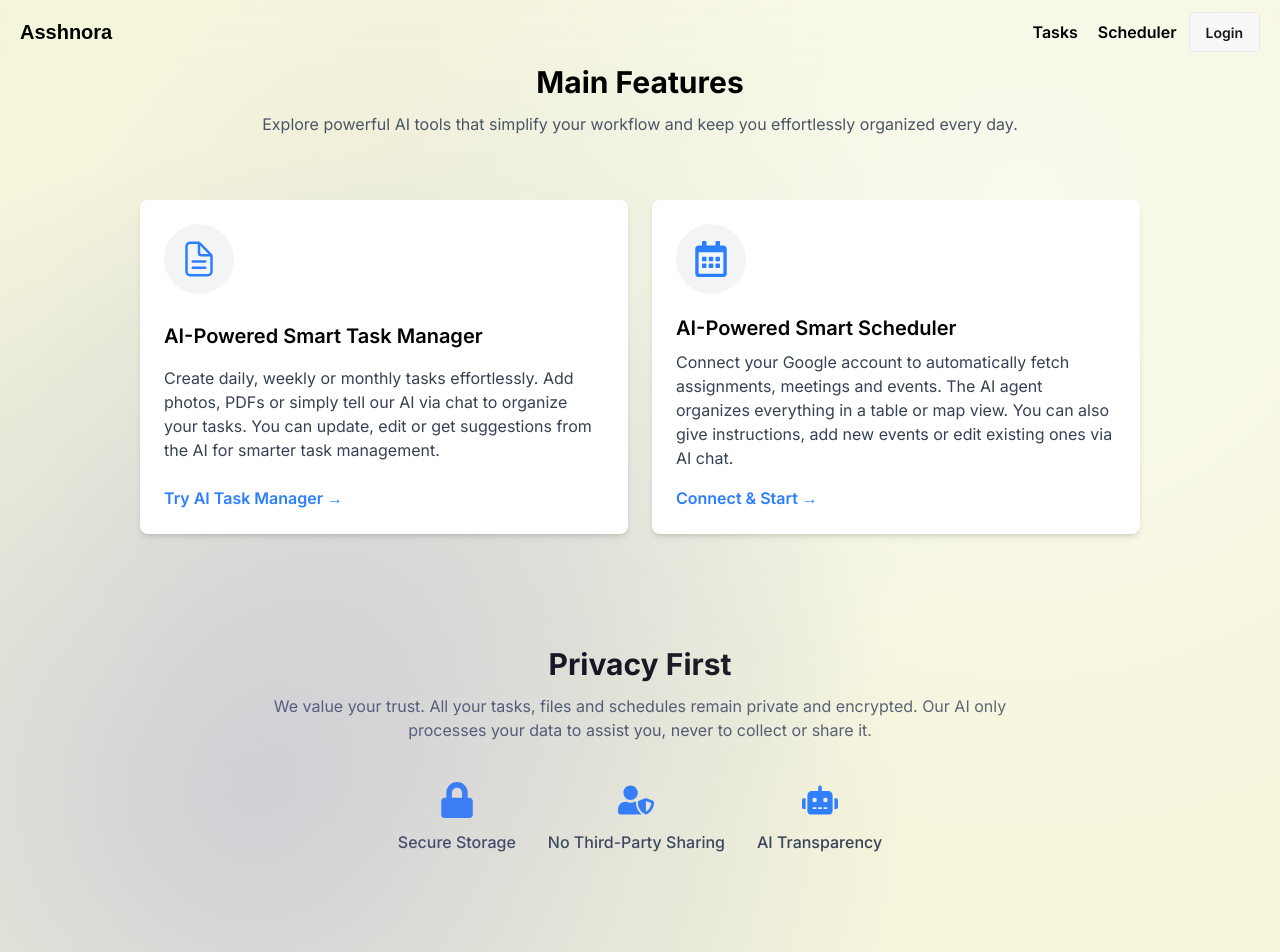
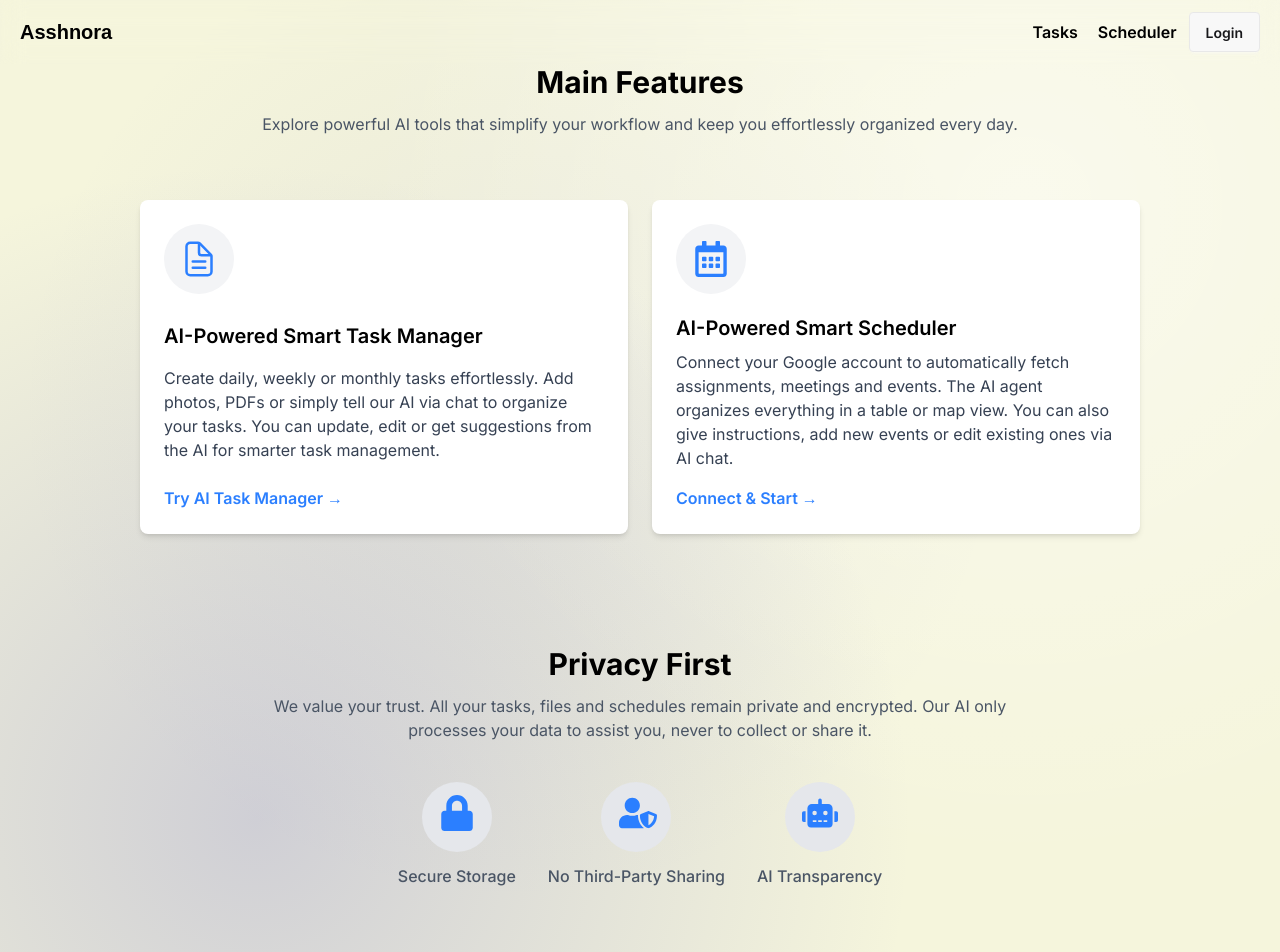
Before and after one commit to tahmid-khan-hub/Asshnora, a Next.js app: page / in a window 1280 px wide. Shown: the top 952 px of the page. Built offline with nearby package versions, Linux system fonts and the light colour scheme; a web font is replaced by a local one.

Commit message:
Updated and styled the privacy section icons and text

```diff
--- a/src/app/Privacy/Privacy.tsx
+++ b/src/app/Privacy/Privacy.tsx
@@ -1,30 +1,32 @@
+"use client"
 import React from "react";
 import { FaLock, FaRobot, FaUserShield } from "react-icons/fa";
+import { motion } from "framer-motion";
 
 const Privacy = () => {
   return (
     <section className="text-center py-28 ">
-      <h2 className="text-3xl font-bold mb-3">Privacy First</h2>
-      <p className="text-gray-600 max-w-[800px] mx-auto mb-10">
+      <h2 className="text-3xl font-bold mb-3 relative z-10">Privacy First</h2>
+      <p className="text-gray-600 max-w-[800px] mx-auto mb-10 relative z-10">
         We value your trust. All your tasks, files and schedules remain private
         and encrypted. Our AI only processes your data to assist you, never to
         collect or share it.
       </p>
 
-      <div className="flex flex-col md:flex-row justify-center items-center gap-8">
+      <div className="flex flex-col md:flex-row justify-center items-center gap-8 relative z-10">
         <div className="flex flex-col items-center">
-          <FaLock size={36} className="text-blue-500 mb-3" />
-          <p className="font-medium text-gray-700">Secure Storage</p>
+          <motion.div whileHover={{scale: 1.03, boxShadow: "0px 0px 20px rgba(0, 123, 255, 0.7)",}} transition={{ duration: 0.1 }} className="w-[70px] h-[70px] flex items-center justify-center bg-gray-200  rounded-full mb-3"><FaLock size={36} className="text-blue-500 mb-3 mt-1" /></motion.div>
+          <p className="font-medium text-gray-600">Secure Storage</p>
         </div>
 
         <div className="flex flex-col items-center">
-          <FaUserShield size={36} className="text-blue-500 mb-3" />
-          <p className="font-medium text-gray-700">No Third-Party Sharing</p>
+          <motion.div whileHover={{scale: 1.03, boxShadow: "0px 0px 20px rgba(0, 123, 255, 0.7)",}} transition={{ duration: 0.1 }} className="w-[70px] h-[70px] flex items-center justify-center bg-gray-200  rounded-full mb-3"><FaUserShield size={38} className="text-blue-500 mb-3 ml-1 mt-1" /></motion.div>
+          <p className="font-medium text-gray-600">No Third-Party Sharing</p>
         </div>
 
         <div className="flex flex-col items-center">
-          <FaRobot size={36} className="text-blue-500 mb-3" />
-          <p className="font-medium text-gray-700">AI Transparency</p>
+          <motion.div whileHover={{scale: 1.03, boxShadow: "0px 0px 20px rgba(0, 123, 255, 0.7)",}} transition={{ duration: 0.1 }} className="w-[70px] h-[70px] flex items-center justify-center bg-gray-200  rounded-full mb-3"><FaRobot size={36} className="text-blue-500 mb-3 mt-1" /></motion.div>
+          <p className="font-medium text-gray-600">AI Transparency</p>
         </div>
       </div>
     </section>
```
